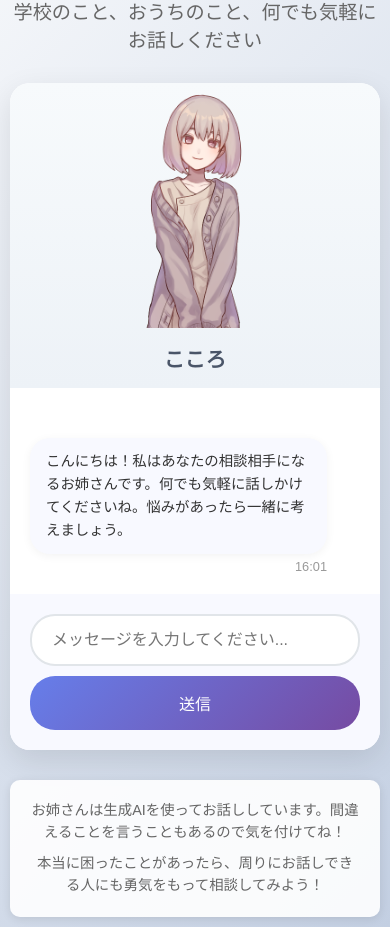
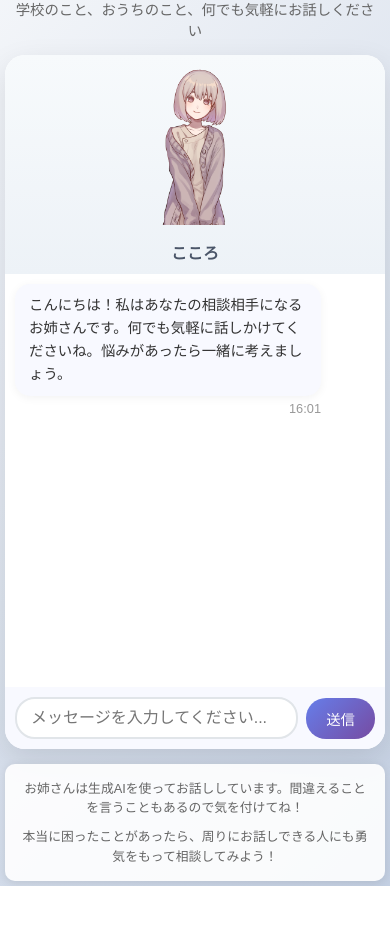
Before and after one commit to MutsunoAAA/chatbot, a plain HTML site: page index.html in a window 390 px wide. Shown: the part 58-985 px from the top of the page. After the commit the page ends 944 px from the top, so only its background shows below. Drawn offline with Linux system fonts and the light colour scheme; no server answers.

Commit message:
スマートフォン対応の改善

```diff
--- a/styles.css
+++ b/styles.css
@@ -201,6 +201,8 @@ header p {
     display: flex;
     flex-direction: column;
     gap: 15px;
+    -webkit-overflow-scrolling: touch;
+    scroll-behavior: smooth;
 }
 
 .message {
@@ -331,43 +333,56 @@ header p {
         font-size: 2rem;
     }
 
+    header p {
+        font-size: 1rem;
+    }
+
     .chat-container {
         flex-direction: column;
-        min-height: 500px;
+        min-height: calc(100vh - 200px);
+        gap: 0;
     }
 
     .character-section {
         flex: none;
         padding: 15px;
-        min-height: 280px;
-        padding-top: 5px;
+        min-height: 200px;
+        padding-top: 10px;
+        padding-bottom: 10px;
     }
 
     .character-image {
-        width: 200px;
-        height: 280px;
+        width: 150px;
+        height: 200px;
+    }
+
+    .character-name {
+        font-size: 1.1rem;
     }
 
     .chat-section {
-        height: 400px;
+        height: calc(100vh - 350px);
+        min-height: 300px;
     }
 
     .chat-messages {
-        padding: 20px;
+        padding: 15px;
+        gap: 12px;
     }
 
     .input-container {
-        padding: 20px;
-        flex-direction: column;
+        padding: 15px;
         gap: 10px;
     }
 
     #messageInput {
-        width: 100%;
+        padding: 12px 16px;
+        font-size: 16px;
     }
 
     #sendButton {
-        width: 100%;
+        padding: 12px 24px;
+        font-size: 0.9rem;
     }
 }
 
@@ -397,21 +412,153 @@ header p {
 }
 
 @media screen and (max-width: 480px) {
+    .container {
+        padding: 5px;
+    }
+
+    header {
+        margin-bottom: 15px;
+    }
+
     header h1 {
-        font-size: 1.5rem;
+        font-size: 1.8rem;
+    }
+
+    header p {
+        font-size: 0.9rem;
+        padding: 0 10px;
+    }
+
+    .chat-container {
+        min-height: calc(100vh - 150px);
+    }
+
+    .character-section {
+        min-height: 150px;
+        padding: 10px;
     }
 
     .character-image {
-        width: 180px;
-        height: 240px;
+        width: 120px;
+        height: 160px;
+    }
+
+    .character-name {
+        font-size: 1rem;
+    }
+
+    .chat-section {
+        height: calc(100vh - 280px);
+        min-height: 250px;
+    }
+
+    .chat-messages {
+        padding: 10px;
+        gap: 10px;
     }
 
     .message {
-        max-width: 90%;
+        max-width: 85%;
     }
 
     .message-content {
-        padding: 12px 16px;
+        padding: 10px 14px;
         font-size: 0.9rem;
+        border-radius: 15px;
+    }
+
+    .input-container {
+        padding: 10px;
+        gap: 8px;
+    }
+
+    #messageInput {
+        padding: 10px 14px;
+        font-size: 16px;
+        border-radius: 20px;
+    }
+
+    #sendButton {
+        padding: 10px 20px;
+        font-size: 0.9rem;
+        border-radius: 20px;
+    }
+
+    .disclaimer {
+        margin-top: 15px;
+        padding: 15px;
+    }
+
+    .disclaimer-content p {
+        font-size: 0.8rem;
     }
 }
+
+@media screen and (max-width: 375px) {
+    .container {
+        padding: 3px;
+    }
+
+    header h1 {
+        font-size: 1.6rem;
+    }
+
+    .character-section {
+        min-height: 130px;
+        padding: 8px;
+    }
+
+    .character-image {
+        width: 100px;
+        height: 140px;
+    }
+
+    .chat-section {
+        height: calc(100vh - 250px);
+        min-height: 200px;
+    }
+
+    .chat-messages {
+        padding: 8px;
+    }
+
+    .message-content {
+        padding: 8px 12px;
+        font-size: 0.85rem;
+    }
+
+    .input-container {
+        padding: 8px;
+        gap: 6px;
+    }
+
+    #messageInput {
+        padding: 8px 12px;
+        font-size: 16px;
+    }
+
+    #sendButton {
+        padding: 8px 16px;
+        font-size: 0.85rem;
+        min-height: 44px;
+    }
+}
+
+@media screen and (max-width: 320px) {
+    header h1 {
+        font-size: 1.4rem;
+    }
+
+    .character-image {
+        width: 90px;
+        height: 120px;
+    }
+
+    .message-content {
+        font-size: 0.8rem;
+    }
+
+    .input-container {
+        padding: 6px;
+    }
+}
```
